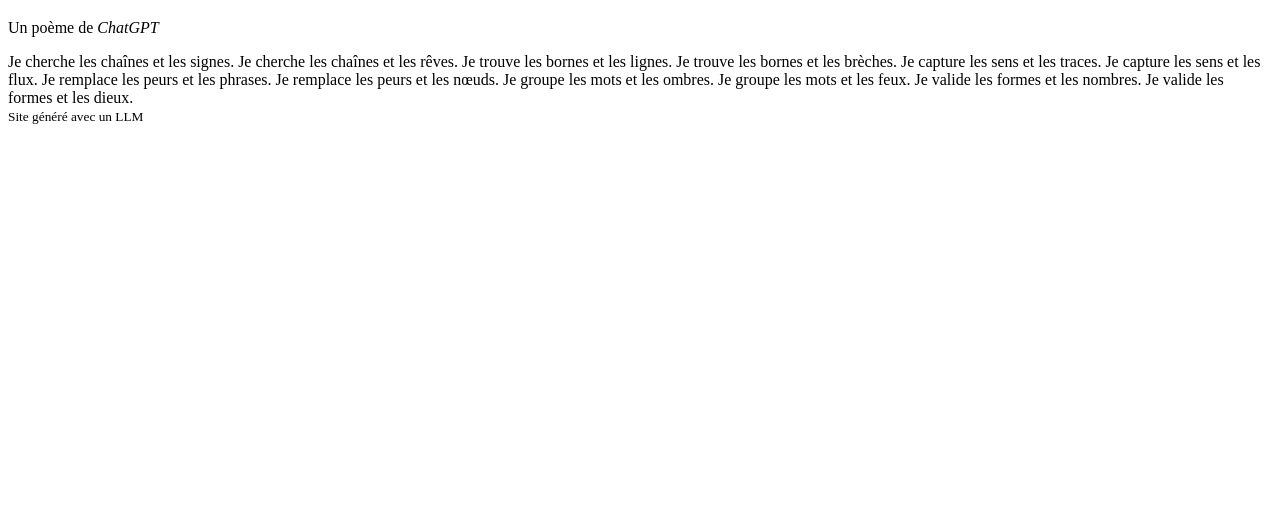
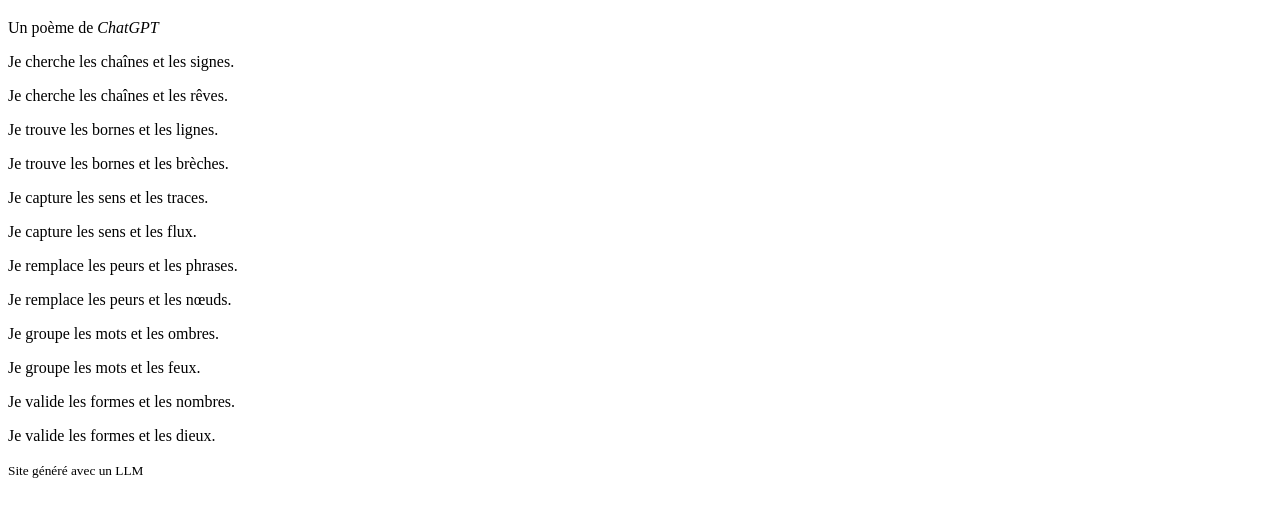
Before and after one commit to a-bougouin/a-bougouin.github.io, a plain HTML site: page index.html in a window 1280 px wide. Shown: the part 61-578 px from the top of the page. Drawn offline with Linux system fonts and the light colour scheme.

Commit message:
new test

```diff
--- a/index.html
+++ b/index.html
@@ -11,20 +11,20 @@
     <h1>Les motifs de moi</h1>
     <p>Un poème de <em>ChatGPT</em></p>
 
-    <span>Je cherche les chaînes et les signes.</span>
-    <span>Je cherche les chaînes et les rêves.</span>
-    <span>Je trouve les bornes et les lignes.</span>
-    <span>Je trouve les bornes et les brèches.</span>
+    <p>Je cherche les chaînes et les signes.</p>
+    <p>Je cherche les chaînes et les rêves.</p>
+    <p>Je trouve les bornes et les lignes.</p>
+    <p>Je trouve les bornes et les brèches.</p>
 
-    <span>Je capture les sens et les traces.</span>
-    <span>Je capture les sens et les flux.</span>
-    <span>Je remplace les peurs et les phrases.</span>
-    <span>Je remplace les peurs et les nœuds.</span>
+    <p>Je capture les sens et les traces.</p>
+    <p>Je capture les sens et les flux.</p>
+    <p>Je remplace les peurs et les phrases.</p>
+    <p>Je remplace les peurs et les nœuds.</p>
 
-    <span>Je groupe les mots et les ombres.</span>
-    <span>Je groupe les mots et les feux.</span>
-    <span>Je valide les formes et les nombres.</span>
-    <span>Je valide les formes et les dieux.</span>
+    <p>Je groupe les mots et les ombres.</p>
+    <p>Je groupe les mots et les feux.</p>
+    <p>Je valide les formes et les nombres.</p>
+    <p>Je valide les formes et les dieux.</p>
 
     <footer>
         <small>Site généré avec un LLM</small>
```
